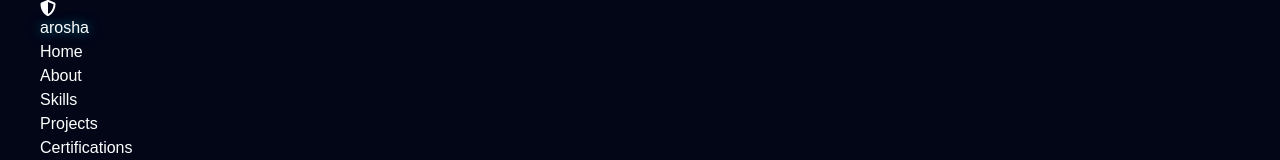
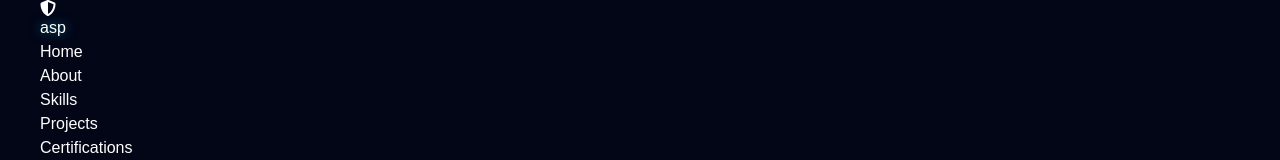
Before and after one commit to aroshasampath/my-portfolio, a React (Vite) app: page / in a window 1280 px wide. Shown: the top 160 px of the page. Built offline with nearby package versions, Linux system fonts and the light colour scheme.

Commit message:
add the cv

```diff
--- a/src/components/Hero.jsx
+++ b/src/components/Hero.jsx
@@ -70,7 +70,7 @@ function Hero() {
             </a>
 
             <a
-              href="/cv.pdf"
+              href="/aroshasampathpremathilaka_cv.pdf"
               download
               className="inline-flex items-center gap-2 rounded-xl border border-green-400/30 bg-slate-900/80 px-6 py-3 font-semibold text-green-400 backdrop-blur-md transition hover:bg-slate-800"
             >
--- a/src/components/Navbar.jsx
+++ b/src/components/Navbar.jsx
@@ -22,7 +22,7 @@ function Navbar() {
           className="flex items-center gap-2 text-xl font-bold text-cyan-400 md:text-2xl"
         >
           <FaShieldAlt className="text-green-400" />
-          <span className="glow-text">arosha</span>
+          <span className="glow-text">asp</span>
         </a>
 
         <ul className="hidden items-center gap-7 text-slate-300 font-medium md:flex">
```
Also changed, not shown: 1 other file (tests, documents, lock files or other folders).
